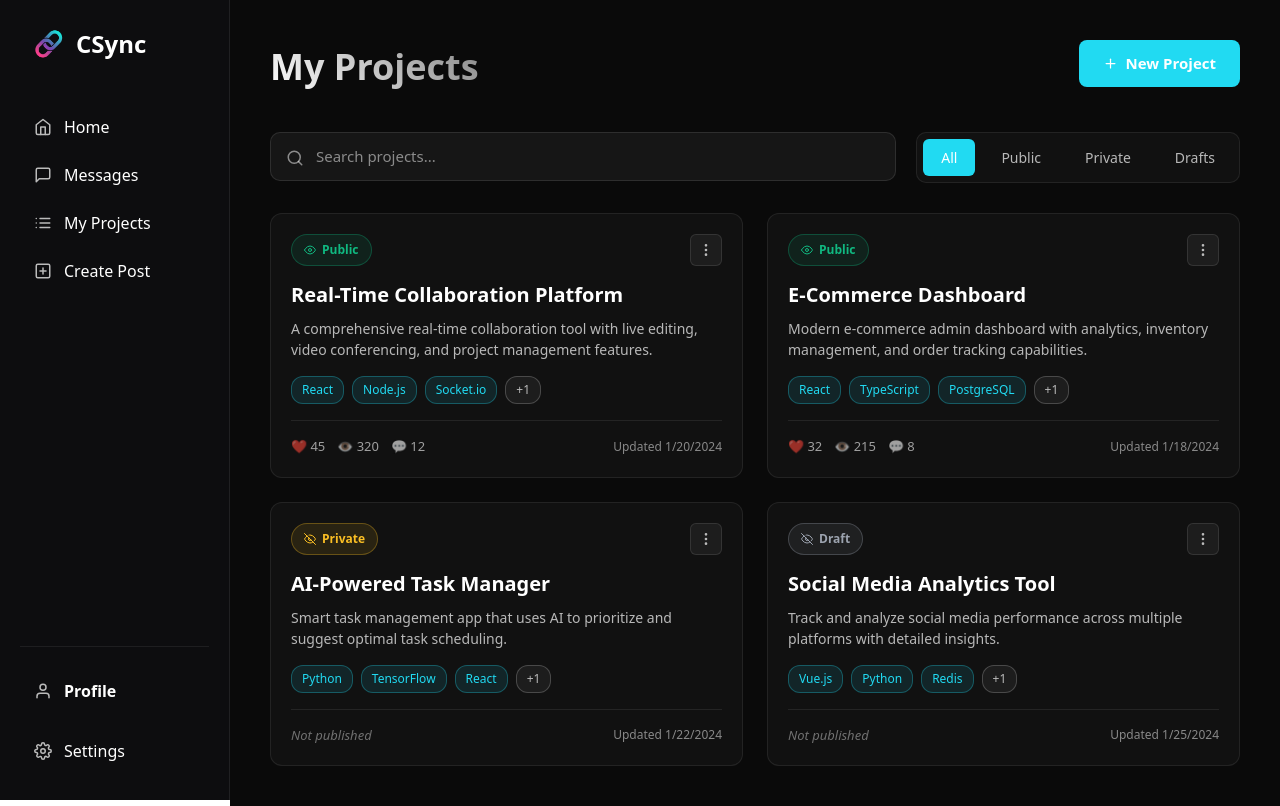
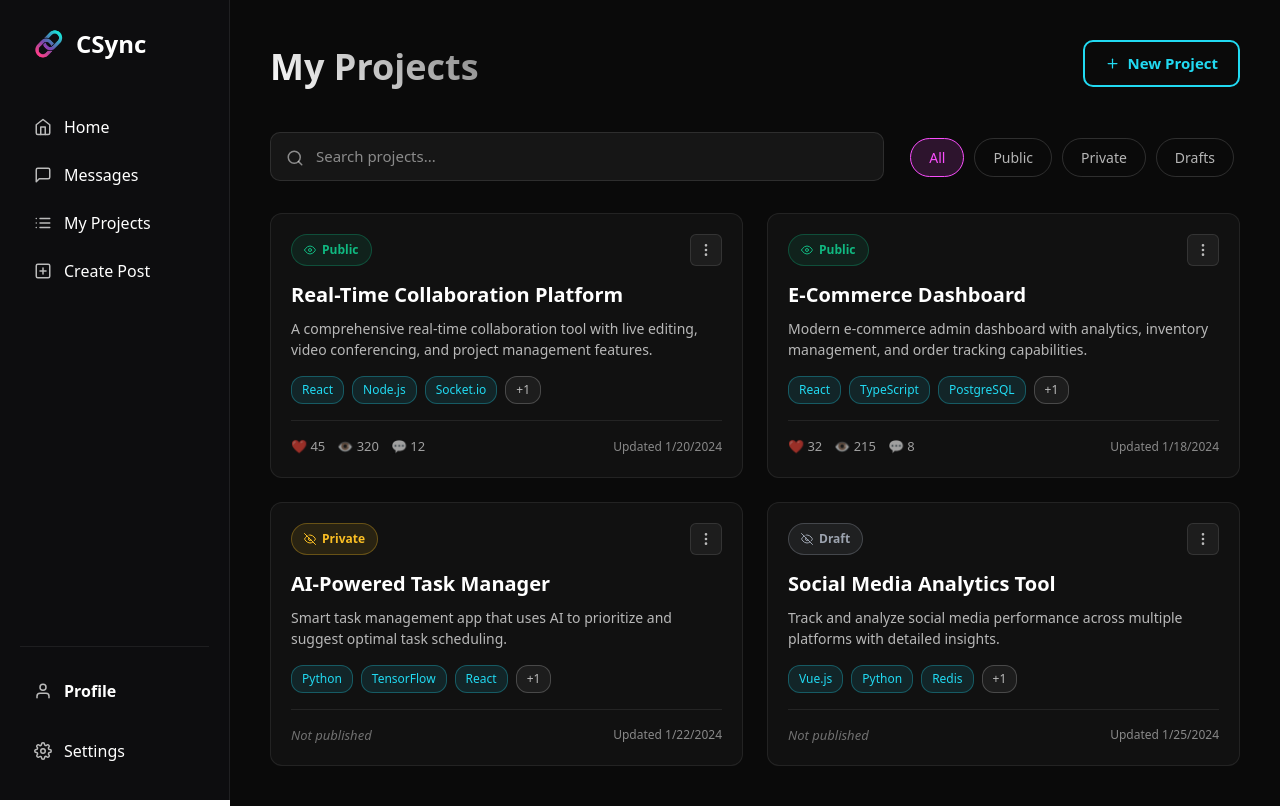
Before and after one commit to deepp5/CSync, a React (Vite) app in the folder frontend/: page /myproject in a window 1280 px wide. Built offline with nearby package versions, Linux system fonts and the light colour scheme.

Commit message:
ui fixes

```diff
--- a/frontend/src/Components/MyProject/MyProject.css
+++ b/frontend/src/Components/MyProject/MyProject.css
@@ -51,22 +51,20 @@ body[data-sidebar-open="false"] .my-projects-page {
   display: flex;
   align-items: center;
   gap: 8px;
-  background: #21daf2;
-  border: none;
-  color: white;
-  padding: 12px 24px;
-  border-radius: 8px;
+  background: transparent;
+  border: 2px solid #21daf2;
+  color: #21daf2;
+  padding: 10px 20px;
+  border-radius: 10px;
   font-size: 15px;
   font-weight: 600;
   cursor: pointer;
-  transition: all 0.3s ease;
+  transition: background 0.25s ease, color 0.25s ease, border-color 0.25s ease;
   white-space: nowrap;
 }
 
 .create-project-btn:hover {
-  background: #1bc4db;
-  transform: translateY(-2px);
-  box-shadow: 0 6px 20px rgba(33, 218, 242, 0.3);
+  background: rgba(33, 218, 242, 0.12);
 }
 
 /* Controls */
@@ -118,33 +116,34 @@ body[data-sidebar-open="false"] .my-projects-page {
 /* Filter Tabs */
 .filter-tabs {
   display: flex;
-  gap: 8px;
-  background: rgba(255, 255, 255, 0.03);
+  gap: 10px;
+  background: transparent;
   padding: 6px;
-  border-radius: 10px;
-  border: 1px solid rgba(255, 255, 255, 0.08);
+  border-radius: 12px;
 }
 
 .filter-tab {
+  background: transparent;
+  color: rgba(255, 255, 255, 0.7);
+  border: 1.5px solid rgba(255, 255, 255, 0.15);
   padding: 8px 18px;
-  background: transparent;
-  border: none;
-  color: rgba(255, 255, 255, 0.7);
+  border-radius: 999px;
   font-size: 14px;
   font-weight: 500;
   cursor: pointer;
-  border-radius: 6px;
-  transition: all 0.3s ease;
+  transition: border 0.25s ease, color 0.25s ease, box-shadow 0.25s ease;
 }
 
 .filter-tab:hover {
-  background: rgba(255, 255, 255, 0.05);
-  color: white;
+  border-color: #fa4efd;
+  color: #fa4efd;
+  background: rgba(250, 78, 253, 0.10);
 }
 
 .filter-tab.active {
-  background: #21daf2;
-  color: white;
+  border-color: #fa4efd;
+  color: #fa4efd;
+  background: rgba(250, 78, 253, 0.14);
 }
 
 /* Projects Grid */
```
